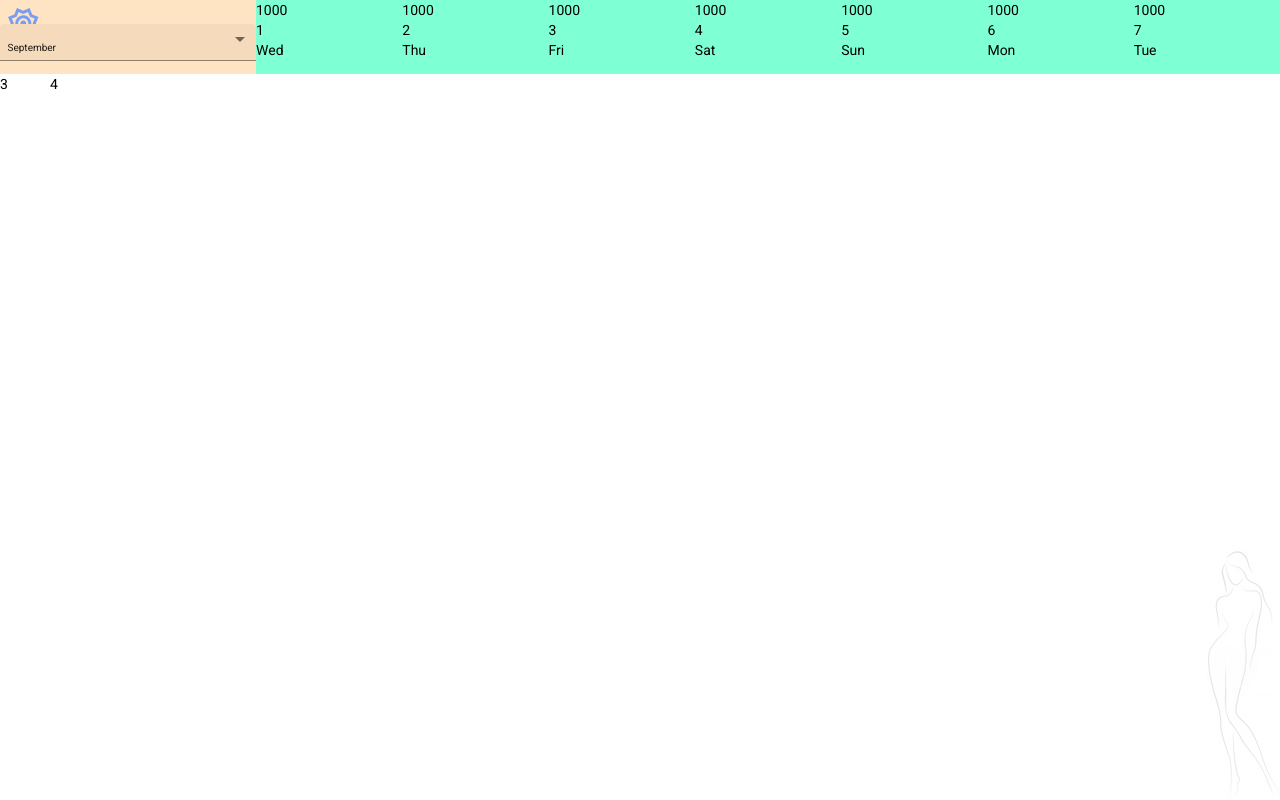
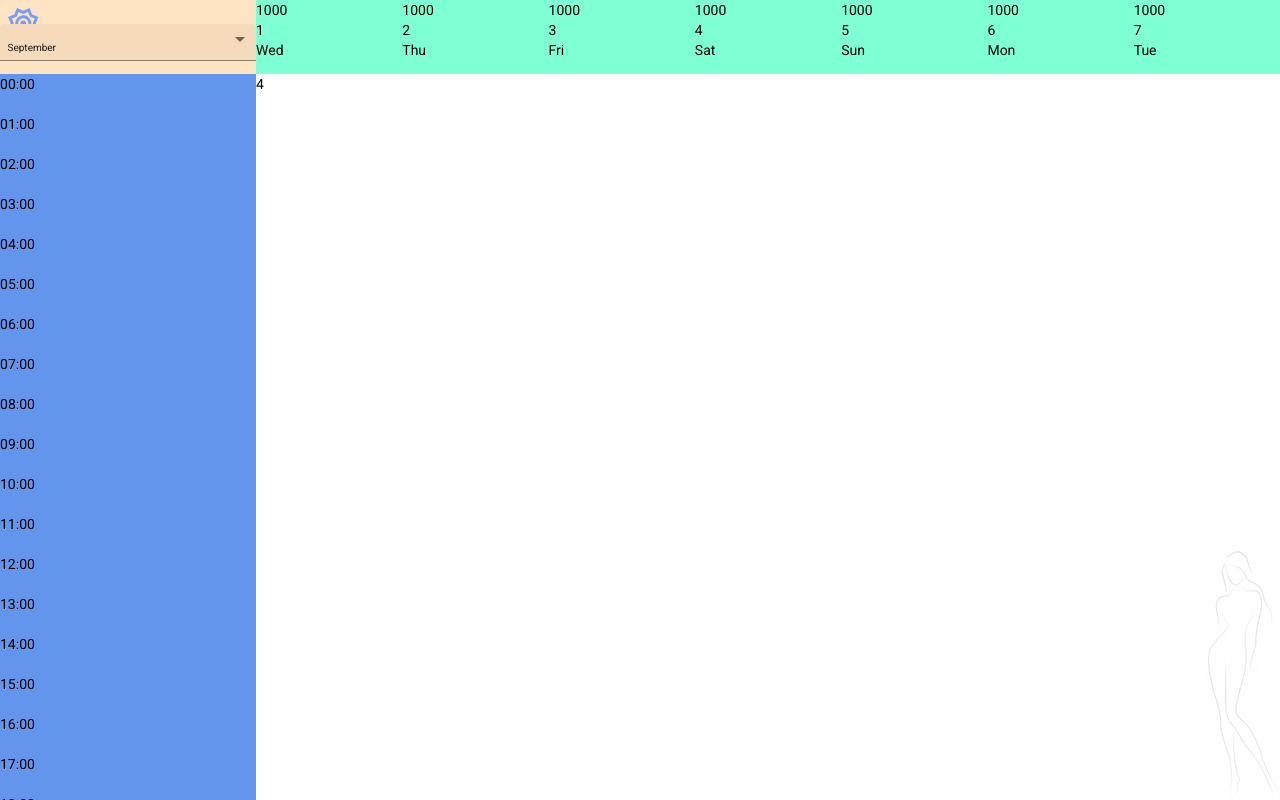
Before and after one commit to dimondigital/calorie, an Angular app: page /calendar in a window 1280 px wide. Built offline with nearby package versions, Linux system fonts and the light colour scheme.

Commit message:
+schedule hours

```diff
--- a/src/app/page-calendar/page-calendar.component.html
+++ b/src/app/page-calendar/page-calendar.component.html
@@ -1,7 +1,7 @@
 <div class="page calendar">
   <div class="_background-logo"></div>
 
-  <div fxLayout="column">
+  <div fxLayout="column" style="max-height: 100vh; overflow: hidden;">
     <div fxLayout="row">
       <div fxLayout="column" class="_settings-wr">
         <mat-icon svgIcon="settings" class="mat-icon"></mat-icon>
@@ -25,8 +25,12 @@
       </div>
 
     </div>
-    <div fxLayout="row">
-      <div fxFlex="50px">3</div>
+    <div fxLayout="row" style="overflow: hidden;">
+      <div fxLayout="column" class="_hours-schedule-wr">
+          <ng-container *ngFor="let h of hoursSchedule">
+            <span class="hour"><ng-container *ngIf="h.hours < 10">0</ng-container>{{h.hours}}:{{h.minutes}}0</span>
+          </ng-container>
+      </div>
       <div fxFlex="auto">4</div>
     </div>
   </div>
--- a/src/app/page-calendar/page-calendar.component.scss
+++ b/src/app/page-calendar/page-calendar.component.scss
@@ -14,3 +14,12 @@
   overflow: hidden;
   background-color: aquamarine;
 }
+
+._hours-schedule-wr {
+  width: 20%;
+  overflow-x: hidden;
+  background-color: cornflowerblue;
+  .hour {
+    min-height: 40px;
+  }
+}
--- a/src/app/page-calendar/page-calendar.component.ts
+++ b/src/app/page-calendar/page-calendar.component.ts
@@ -3,6 +3,7 @@ import {MatIconRegistry} from "@angular/material/icon";
 import {DomSanitizer} from "@angular/platform-browser";
 import {getDayName, getDaysInMonthUTC, getMonthList, getMonthName} from "../utils/date.utils";
 import {FitnessDay} from "../day/fitnessDay";
+import {Time} from "@angular/common";
 
 @Component({
   selector: 'app-page-calendar',
@@ -14,6 +15,7 @@ export class PageCalendarComponent implements OnInit {
   public months: string[] = [];
   public currentMonth: string = '';
   public currentMonthDays: FitnessDay[] = [];
+  public hoursSchedule: Time[] = [];
 
   constructor(iconRegistry: MatIconRegistry, sanitizer: DomSanitizer) {
     iconRegistry.addSvgIcon('settings', sanitizer.bypassSecurityTrustResourceUrl('/assets/settings.svg'));
@@ -24,6 +26,9 @@ export class PageCalendarComponent implements OnInit {
     this.months = getMonthList();
     this.currentMonth = getMonthName(now);
     this.currentMonthDays = this.getFitnessDays(now);
+    for(let i=0; i<24; i++) {
+      this.hoursSchedule.push({hours: i, minutes: 0})
+    }
     console.log(this.currentMonth);
     console.log(this.currentMonthDays);
   }
```
Lines whose indentation alone changed are shown as unchanged.
